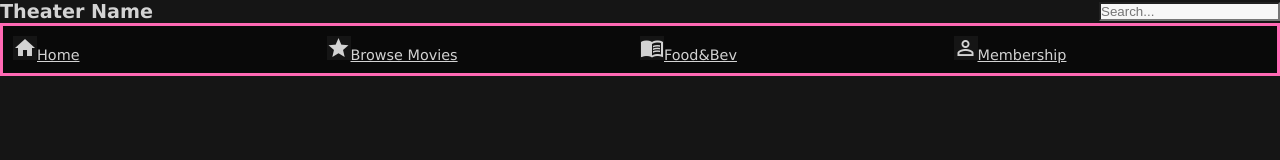
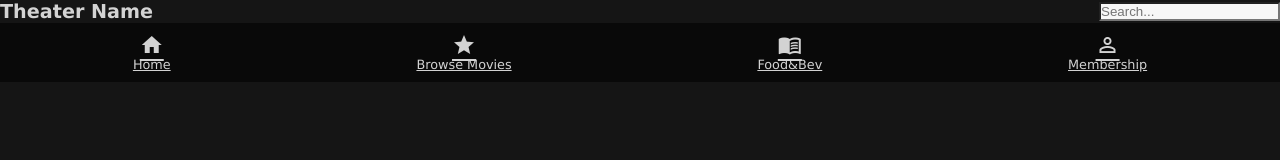
Before and after one commit to Quinton-H/Theater_App, a plain HTML site: page index.html in a window 1280 px wide. Drawn offline with Linux system fonts and the light colour scheme.

Commit message:
add all icons to navbar and fix positions

```diff
--- a/style.css
+++ b/style.css
@@ -4,6 +4,7 @@
     box-sizing: border-box;
     background-color: #151515;
 }
+
 body {
     font-family: Verdana, Geneva, Tahoma, sans-serif;
     color: #d3d3d3;
@@ -12,6 +13,7 @@ body {
 /**
 // Header Styles
 **/
+
 header h1 {
     font-size: 1.2em;
     color: #d3d3d3;
@@ -44,14 +46,18 @@ input.searchbar {
     position: absolute;
     width: 100%;
     padding: 10px;
-    border: hotpink 3px solid;
 }
 
 .navbarlist {
-    flex: 1;
-
-    list-style-type: none;
-    display: inline;
+    display: flex;
+    flex-direction: column;
+    align-items: center;
     background-color: #090909;
     color: #d3d3d3;
+    font-size: 0.8rem;
 }
+
+.material-icons {
+    background-color: #090909;
+    font-size:;
+}
```
